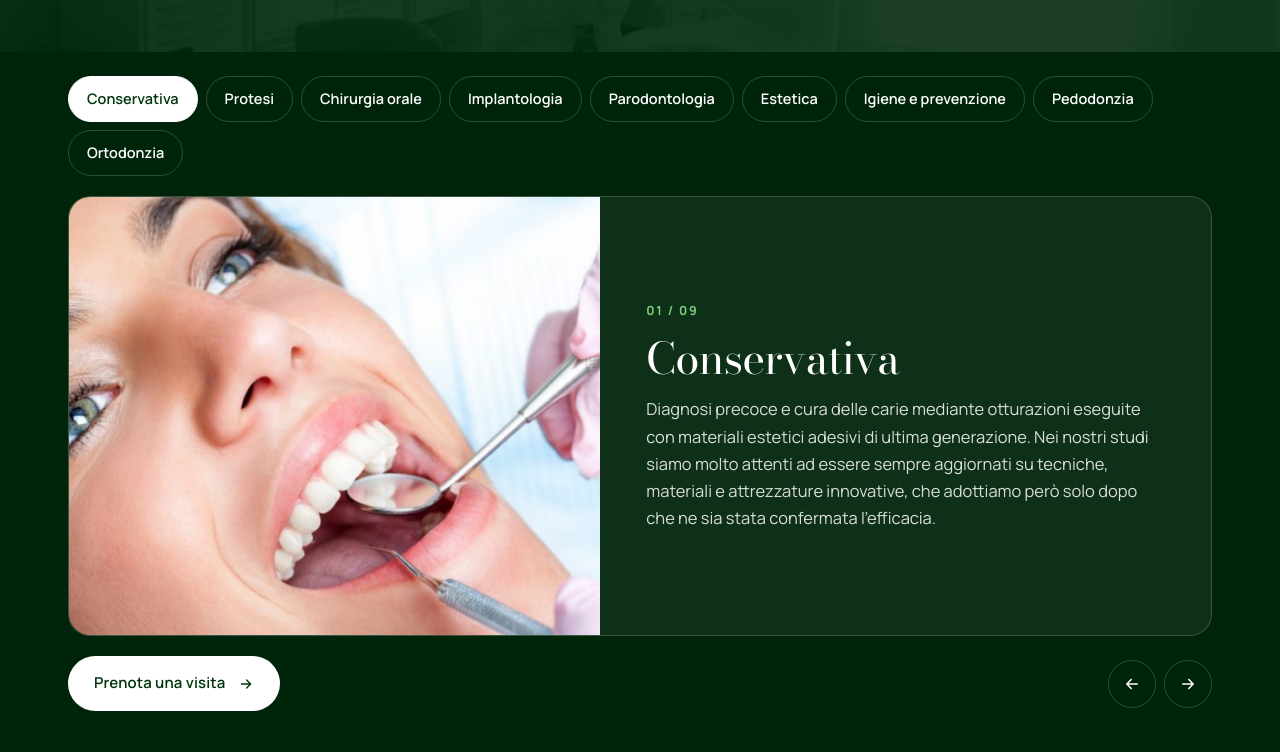
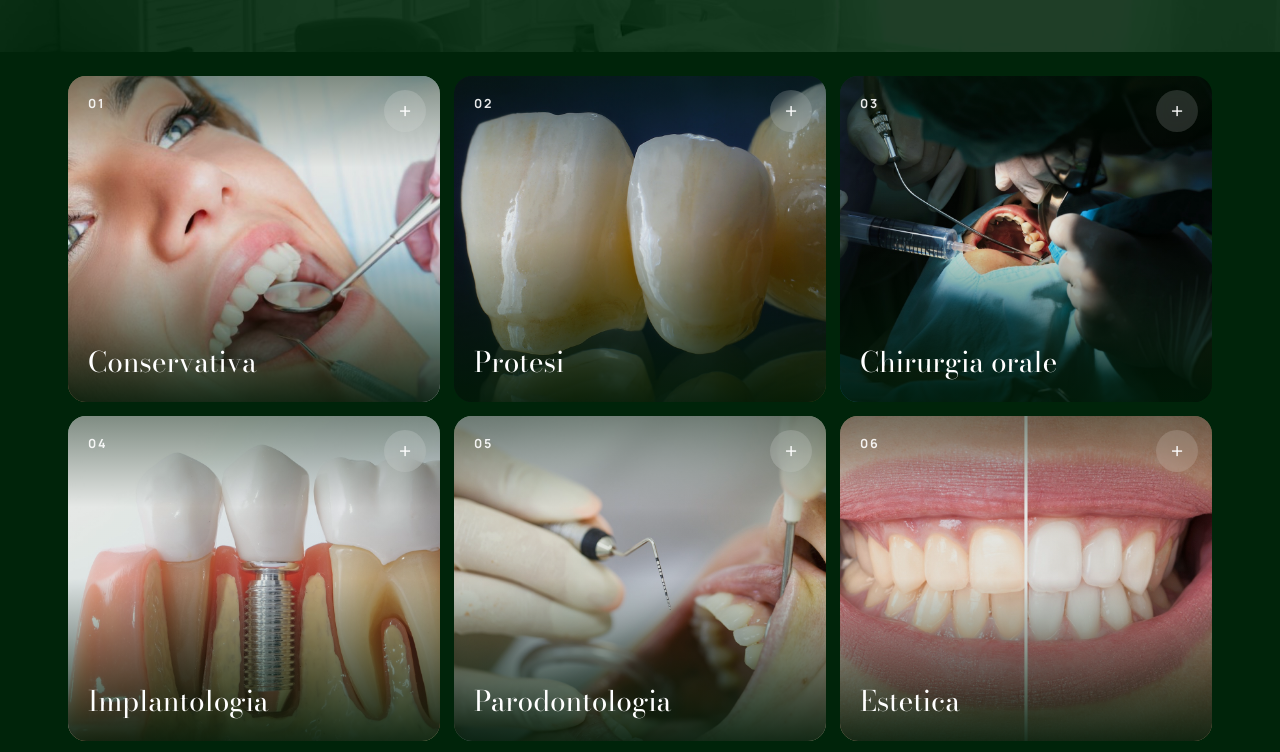
Before and after one commit to albertobarosso1999-boop/studio-ventricelli-preview, a plain HTML site: page trattamenti.html in a window 1280 px wide. Shown: the part 340-1092 px from the top of the page. Drawn offline with nearby package versions, Linux system fonts and the light colour scheme.

Commit message:
Trattamenti: tornano le schede quadrate con scheda di dettaglio
Co-Authored-By: Claude Fable 5.2 <noreply@anthropic.com>

```diff
--- a/trattamenti.html
+++ b/trattamenti.html
@@ -16,7 +16,7 @@
 <link rel="preconnect" href="https://fonts.googleapis.com">
 <link rel="preconnect" href="https://fonts.gstatic.com" crossorigin>
 <link href="https://fonts.googleapis.com/css2?family=Bodoni+Moda:opsz,wght@6..96,400..600&family=Manrope:wght@400;500;600;700&display=swap" rel="stylesheet">
-<link rel="stylesheet" href="style.css?v=7">
+<link rel="stylesheet" href="style.css?v=8">
 </head>
 <body>
 
@@ -46,101 +46,78 @@
   </div>
 </section>
 
-<section class="act on-dark tx-sec" id="trattamenti">
+<section class="pad act on-dark" id="trattamenti">
   <div class="wrap">
-    <div class="tx" id="tx">
-      <div class="tx-tabs" role="tablist" aria-label="Trattamenti">
-        <button class="tx-tab" role="tab" id="tab-conservativa" aria-controls="conservativa" aria-selected="true">Conservativa</button>
-        <button class="tx-tab" role="tab" id="tab-protesi" aria-controls="protesi" aria-selected="false" tabindex="-1">Protesi</button>
-        <button class="tx-tab" role="tab" id="tab-chirurgia-orale" aria-controls="chirurgia-orale" aria-selected="false" tabindex="-1">Chirurgia orale</button>
-        <button class="tx-tab" role="tab" id="tab-implantologia" aria-controls="implantologia" aria-selected="false" tabindex="-1">Implantologia</button>
-        <button class="tx-tab" role="tab" id="tab-parodontologia" aria-controls="parodontologia" aria-selected="false" tabindex="-1">Parodontologia</button>
-        <button class="tx-tab" role="tab" id="tab-estetica" aria-controls="estetica" aria-selected="false" tabindex="-1">Estetica</button>
-        <button class="tx-tab" role="tab" id="tab-igiene-e-prevenzione" aria-controls="igiene-e-prevenzione" aria-selected="false" tabindex="-1">Igiene e prevenzione</button>
-        <button class="tx-tab" role="tab" id="tab-pedodonzia" aria-controls="pedodonzia" aria-selected="false" tabindex="-1">Pedodonzia</button>
-        <button class="tx-tab" role="tab" id="tab-ortodonzia" aria-controls="ortodonzia" aria-selected="false" tabindex="-1">Ortodonzia</button>
+    <div class="act-grid" id="actGrid">
+        <button class="card reveal" style="--d:0s" data-i="0" aria-haspopup="dialog">
+        <img src="img/att-conservativa.jpg" alt="" loading="lazy">
+    <span class="n">01</span><span class="plus" aria-hidden="true">+</span>
+    <span class="b"><h3>Conservativa</h3><span class="more">Scopri di più</span></span><span class="desc" hidden=""><span>Diagnosi precoce e cura delle carie mediante otturazioni eseguite con materiali estetici adesivi di ultima generazione. Nei nostri studi siamo molto attenti ad essere sempre aggiornati su tecniche, materiali e attrezzature innovative, che adottiamo però solo dopo che ne sia stata confermata l’efficacia.</span></span>
+  </button>
+        <button class="card reveal" style="--d:0.08s" data-i="1" aria-haspopup="dialog">
+        <img src="img/att-protesi.jpg" alt="" loading="lazy">
+    <span class="n">02</span><span class="plus" aria-hidden="true">+</span>
+    <span class="b"><h3>Protesi</h3><span class="more">Scopri di più</span></span><span class="desc" hidden=""><span>Eseguiamo riabilitazioni protesiche semplici e complesse mediante l’utilizzo degli impianti, corone, ponti tradizionali con i materiali più performanti ed estetici come la zirconia, la ceramica integrale, il composito o la metallo-ceramica. Ma anche protesi miste (una parte fissa ed una mobile), protesi rimovibili parziali (scheletrati) e protesi rimovibili totali (dentiere).</span></span>
+  </button>
+        <button class="card reveal" style="--d:0.16s" data-i="2" aria-haspopup="dialog">
+        <img src="img/att-chirurgia.jpg" alt="" loading="lazy">
+    <span class="n">03</span><span class="plus" aria-hidden="true">+</span>
+    <span class="b"><h3>Chirurgia orale</h3><span class="more">Scopri di più</span></span><span class="desc" hidden=""><span>Oltre alla chirurgia orale di routine (estrazioni semplici e complesse, estrazioni di denti inclusi) ci avvaliamo della collaborazione di specialisti esterni particolarmente esperti in settori della chirurgia orale al fine di poter eseguire con la massima competenza ed esperienza la quasi totalità delle operazioni di chirurgia orale che si possono svolgere ambulatorialmente (rialzi del seno mascellare, asportazioni di cisti, innesti ossei, chirurgia rigenerativa, implantologia, disinclusione di denti ritenuti).</span></span>
+  </button>
+        <button class="card reveal" style="--d:0s" data-i="3" aria-haspopup="dialog">
+        <img src="img/att-implantologia.jpg" alt="" loading="lazy">
+    <span class="n">04</span><span class="plus" aria-hidden="true">+</span>
+    <span class="b"><h3>Implantologia</h3><span class="more">Scopri di più</span></span><span class="desc" hidden=""><span>Utilizziamo impianti delle primarie case costruttrici mondiali al fine di sostituire denti mancanti in modo fisso. In questo modo si evita l’uso dei ponti tradizionali. Inoltre impieghiamo impianti e mini-impianti per la stabilizzazione di dentiere eccessivamente mobili e per creare protesi rimovibili altamente estetiche e stabili durante la masticazione e la fonazione.</span><span>Utilizziamo impianti corti specifici per situazioni dove c’è scarsità di osso al fine di evitare, se possibile, interventi chirurgici per aumentarne la disponibilità.</span></span>
+  </button>
+        <button class="card reveal" style="--d:0.08s" data-i="4" aria-haspopup="dialog">
+        <img src="img/att-parodontologia.jpg" alt="" loading="lazy">
+    <span class="n">05</span><span class="plus" aria-hidden="true">+</span>
+    <span class="b"><h3>Parodontologia</h3><span class="more">Scopri di più</span></span><span class="desc" hidden=""><span>Inquadriamo il paziente parodontale partendo da una corretta diagnosi e lo seguiamo nel percorso fornendogli le conoscenze e le capacità per combattere la parodontite, la patologia che colpisce i tessuti di sostegno del dente.</span><span>Eseguiamo le principali terapie chirurgiche e non chirurgiche per la cura delle parodontopatie, a seconda dei casi si possono effettuare detartrasi, levigature radicolari, interventi a lembo per chirurgia ossea resettiva o rigenerativa.</span></span>
+  </button>
+        <button class="card reveal" style="--d:0.16s" data-i="5" aria-haspopup="dialog">
+        <img src="img/att-estetica.jpg" alt="" loading="lazy">
+    <span class="n">06</span><span class="plus" aria-hidden="true">+</span>
+    <span class="b"><h3>Estetica</h3><span class="more">Scopri di più</span></span><span class="desc" hidden=""><span>Eseguiamo sbiancamenti dei denti sia professionali (in studio) che domiciliari e correggiamo inestetismi dei denti frontali con otturazioni, faccette e corone in ceramica integrale.</span></span>
+  </button>
+        <button class="card reveal" style="--d:0s" data-i="6" aria-haspopup="dialog">
+        <img src="img/att-igiene.jpg" alt="" loading="lazy">
+    <span class="n">07</span><span class="plus" aria-hidden="true">+</span>
+    <span class="b"><h3>Igiene e prevenzione</h3><span class="more">Scopri di più</span></span><span class="desc" hidden=""><span>Visite accurate comprendenti anamnesi patologica remota e prossima, esame obiettivo dei denti, del parodonto, delle mucose e dell’apparato stomatognatico.</span><span>Informazione e istruzione all’igiene orale, individuazione dei fattori di rischio per la carie mediante test della conta batterica e della saliva; approfondite sedute di igiene orale.</span></span>
+  </button>
+        <button class="card reveal" style="--d:0.08s" data-i="7" aria-haspopup="dialog">
+        <img src="img/att-pedodonzia.jpg" alt="" loading="lazy">
+    <span class="n">08</span><span class="plus" aria-hidden="true">+</span>
+    <span class="b"><h3>Pedodonzia</h3><span class="more">Scopri di più</span></span><span class="desc" hidden=""><span>Prevenzione della carie nei bambini a partire dai 6 anni mediante istruzione all’igiene, pulizia dei denti, sigillatura dei solchi, fluoroprofilassi topica, consigli di igiene alimentare.</span><span>Cura delle carie dei denti da latte. Intercettazione precoce delle malocclusioni e delle abitudini viziate.</span></span>
+  </button>
+        <button class="card reveal" style="--d:0.16s" data-i="8" aria-haspopup="dialog">
+        <img src="img/att-ortodonzia.jpg" alt="" loading="lazy">
+    <span class="n">09</span><span class="plus" aria-hidden="true">+</span>
+    <span class="b"><h3>Ortodonzia</h3><span class="more">Scopri di più</span></span><span class="desc" hidden=""><span>Cura delle malocclusioni e dei disallineamenti dentari dei bambini e degli adulti mediante apparecchi mobili, fissi, misti e con i moderni apparecchi invisibili previa diagnosi con studio del caso ortodontico.</span></span>
+  </button>
+    </div>
+  </div>
+</section>
+
+<dialog class="sheet" id="sheet" aria-labelledby="sheetTitle">
+  <div class="box">
+    <button class="rbtn x" id="sheetClose" aria-label="Chiudi"><svg viewBox="0 0 24 24" fill="none" stroke="currentColor" stroke-width="2" stroke-linecap="round"><path d="M6 6l12 12M18 6L6 18"/></svg></button>
+    <div class="pic"><img id="sheetImg" src="" alt=""></div>
+    <div class="txt">
+      <div id="sheetBody">
+        <span class="cnt" id="sheetCnt"></span>
+        <h3 id="sheetTitle"></h3>
+        <div id="sheetText"></div>
       </div>
-      <div class="tx-panels">
-        <article class="tx-panel" role="tabpanel" id="conservativa" aria-labelledby="tab-conservativa">
-          <figure><img src="img/att-conservativa.jpg" alt="Conservativa"></figure>
-          <div class="body">
-            <span class="n">01 / 09</span>
-            <h2>Conservativa</h2>
-            <p>Diagnosi precoce e cura delle carie mediante otturazioni eseguite con materiali estetici adesivi di ultima generazione. Nei nostri studi siamo molto attenti ad essere sempre aggiornati su tecniche, materiali e attrezzature innovative, che adottiamo però solo dopo che ne sia stata confermata l’efficacia.</p>
-          </div>
-        </article>
-        <article class="tx-panel" role="tabpanel" id="protesi" aria-labelledby="tab-protesi" hidden>
-          <figure><img src="img/att-protesi.jpg" alt="Protesi" loading="lazy"></figure>
-          <div class="body">
-            <span class="n">02 / 09</span>
-            <h2>Protesi</h2>
-            <p>Eseguiamo riabilitazioni protesiche semplici e complesse mediante l’utilizzo degli impianti, corone, ponti tradizionali con i materiali più performanti ed estetici come la zirconia, la ceramica integrale, il composito o la metallo-ceramica. Ma anche protesi miste (una parte fissa ed una mobile), protesi rimovibili parziali (scheletrati) e protesi rimovibili totali (dentiere).</p>
-          </div>
-        </article>
-        <article class="tx-panel" role="tabpanel" id="chirurgia-orale" aria-labelledby="tab-chirurgia-orale" hidden>
-          <figure><img src="img/att-chirurgia.jpg" alt="Chirurgia orale" loading="lazy"></figure>
-          <div class="body">
-            <span class="n">03 / 09</span>
-            <h2>Chirurgia orale</h2>
-            <p>Oltre alla chirurgia orale di routine (estrazioni semplici e complesse, estrazioni di denti inclusi) ci avvaliamo della collaborazione di specialisti esterni particolarmente esperti in settori della chirurgia orale al fine di poter eseguire con la massima competenza ed esperienza la quasi totalità delle operazioni di chirurgia orale che si possono svolgere ambulatorialmente (rialzi del seno mascellare, asportazioni di cisti, innesti ossei, chirurgia rigenerativa, implantologia, disinclusione di denti ritenuti).</p>
-          </div>
-        </article>
-        <article class="tx-panel" role="tabpanel" id="implantologia" aria-labelledby="tab-implantologia" hidden>
-          <figure><img src="img/att-implantologia.jpg" alt="Implantologia" loading="lazy"></figure>
-          <div class="body">
-            <span class="n">04 / 09</span>
-            <h2>Implantologia</h2>
-            <p>Utilizziamo impianti delle primarie case costruttrici mondiali al fine di sostituire denti mancanti in modo fisso. In questo modo si evita l’uso dei ponti tradizionali. Inoltre impieghiamo impianti e mini-impianti per la stabilizzazione di dentiere eccessivamente mobili e per creare protesi rimovibili altamente estetiche e stabili durante la masticazione e la fonazione.</p><p>Utilizziamo impianti corti specifici per situazioni dove c’è scarsità di osso al fine di evitare, se possibile, interventi chirurgici per aumentarne la disponibilità.</p>
-          </div>
-        </article>
-        <article class="tx-panel" role="tabpanel" id="parodontologia" aria-labelledby="tab-parodontologia" hidden>
-          <figure><img src="img/att-parodontologia.jpg" alt="Parodontologia" loading="lazy"></figure>
-          <div class="body">
-            <span class="n">05 / 09</span>
-            <h2>Parodontologia</h2>
-            <p>Inquadriamo il paziente parodontale partendo da una corretta diagnosi e lo seguiamo nel percorso fornendogli le conoscenze e le capacità per combattere la parodontite, la patologia che colpisce i tessuti di sostegno del dente.</p><p>Eseguiamo le principali terapie chirurgiche e non chirurgiche per la cura delle parodontopatie, a seconda dei casi si possono effettuare detartrasi, levigature radicolari, interventi a lembo per chirurgia ossea resettiva o rigenerativa.</p>
-          </div>
-        </article>
-        <article class="tx-panel" role="tabpanel" id="estetica" aria-labelledby="tab-estetica" hidden>
-          <figure><img src="img/att-estetica.jpg" alt="Estetica" loading="lazy"></figure>
-          <div class="body">
-            <span class="n">06 / 09</span>
-            <h2>Estetica</h2>
-            <p>Eseguiamo sbiancamenti dei denti sia professionali (in studio) che domiciliari e correggiamo inestetismi dei denti frontali con otturazioni, faccette e corone in ceramica integrale.</p>
-          </div>
-        </article>
-        <article class="tx-panel" role="tabpanel" id="igiene-e-prevenzione" aria-labelledby="tab-igiene-e-prevenzione" hidden>
-          <figure><img src="img/att-igiene.jpg" alt="Igiene e prevenzione" loading="lazy"></figure>
-          <div class="body">
-            <span class="n">07 / 09</span>
-            <h2>Igiene e prevenzione</h2>
-            <p>Visite accurate comprendenti anamnesi patologica remota e prossima, esame obiettivo dei denti, del parodonto, delle mucose e dell’apparato stomatognatico.</p><p>Informazione e istruzione all’igiene orale, individuazione dei fattori di rischio per la carie mediante test della conta batterica e della saliva; approfondite sedute di igiene orale.</p>
-          </div>
-        </article>
-        <article class="tx-panel" role="tabpanel" id="pedodonzia" aria-labelledby="tab-pedodonzia" hidden>
-          <figure><img src="img/att-pedodonzia.jpg" alt="Pedodonzia" loading="lazy"></figure>
-          <div class="body">
-            <span class="n">08 / 09</span>
-            <h2>Pedodonzia</h2>
-            <p>Prevenzione della carie nei bambini a partire dai 6 anni mediante istruzione all’igiene, pulizia dei denti, sigillatura dei solchi, fluoroprofilassi topica, consigli di igiene alimentare.</p><p>Cura delle carie dei denti da latte. Intercettazione precoce delle malocclusioni e delle abitudini viziate.</p>
-          </div>
-        </article>
-        <article class="tx-panel" role="tabpanel" id="ortodonzia" aria-labelledby="tab-ortodonzia" hidden>
-          <figure><img src="img/att-ortodonzia.jpg" alt="Ortodonzia" loading="lazy"></figure>
-          <div class="body">
-            <span class="n">09 / 09</span>
-            <h2>Ortodonzia</h2>
-            <p>Cura delle malocclusioni e dei disallineamenti dentari dei bambini e degli adulti mediante apparecchi mobili, fissi, misti e con i moderni apparecchi invisibili previa diagnosi con studio del caso ortodontico.</p>
-          </div>
-        </article>
-      </div>
-      <div class="tx-foot">
-        <a class="btn btn-light" href="contatti.html#prenota">Prenota una visita <svg viewBox="0 0 24 24" fill="none" stroke="currentColor" stroke-width="2" stroke-linecap="round" stroke-linejoin="round"><path d="M5 12h14M13 6l6 6-6 6"/></svg></a>
-        <div class="tx-nav"><button class="rbtn" id="txPrev" aria-label="Trattamento precedente"><svg viewBox="0 0 24 24" fill="none" stroke="currentColor" stroke-width="2" stroke-linecap="round" stroke-linejoin="round"><path d="M19 12H5M11 6l-6 6 6 6"/></svg></button><button class="rbtn" id="txNext" aria-label="Trattamento successivo"><svg viewBox="0 0 24 24" fill="none" stroke="currentColor" stroke-width="2" stroke-linecap="round" stroke-linejoin="round"><path d="M5 12h14M13 6l6 6-6 6"/></svg></button></div>
+      <div class="ctl">
+        <a class="btn btn-solid" href="contatti.html#prenota" id="sheetCta">Prenota una visita</a>
+        <div style="display:flex;gap:8px">
+          <button class="rbtn" id="sheetPrev" aria-label="Trattamento precedente"><svg viewBox="0 0 24 24" fill="none" stroke="currentColor" stroke-width="2" stroke-linecap="round" stroke-linejoin="round"><path d="M19 12H5M11 6l-6 6 6 6"/></svg></button>
+          <button class="rbtn" id="sheetNext" aria-label="Trattamento successivo"><svg viewBox="0 0 24 24" fill="none" stroke="currentColor" stroke-width="2" stroke-linecap="round" stroke-linejoin="round"><path d="M5 12h14M13 6l6 6-6 6"/></svg></button>
+        </div>
       </div>
     </div>
   </div>
-</section>
+</dialog>
 
 <section class="book-band">
   <div class="wrap">
@@ -164,6 +141,6 @@
 
 <a class="fab" id="fab" href="tel:+390115681303"><svg viewBox="0 0 24 24" fill="none" stroke="currentColor" stroke-width="2" stroke-linecap="round" stroke-linejoin="round"><path d="M22 16.92v3a2 2 0 0 1-2.18 2 19.79 19.79 0 0 1-8.63-3.07 19.5 19.5 0 0 1-6-6 19.79 19.79 0 0 1-3.07-8.67A2 2 0 0 1 4.11 2h3a2 2 0 0 1 2 1.72 12.84 12.84 0 0 0 .7 2.81 2 2 0 0 1-.45 2.11L8.09 9.91a16 16 0 0 0 6 6l1.27-1.27a2 2 0 0 1 2.11-.45 12.84 12.84 0 0 0 2.81.7A2 2 0 0 1 22 16.92z"/></svg>011 56 81 303</a>
 
-<script src="main.js?v=7"></script>
+<script src="main.js?v=8"></script>
 </body>
 </html>
```
